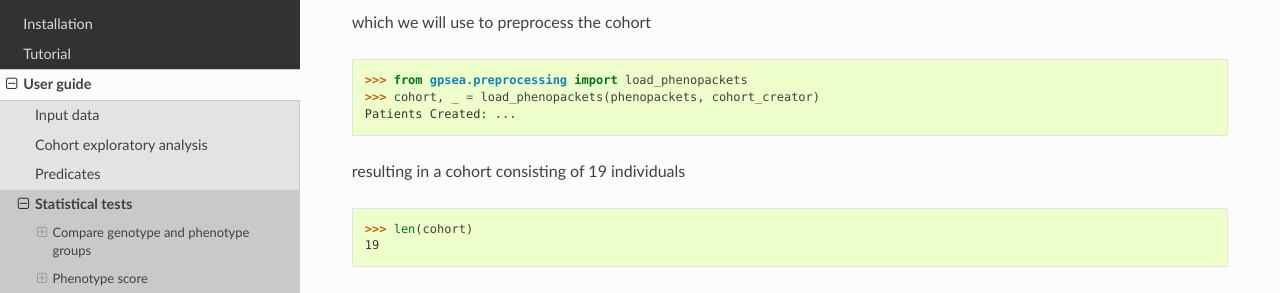
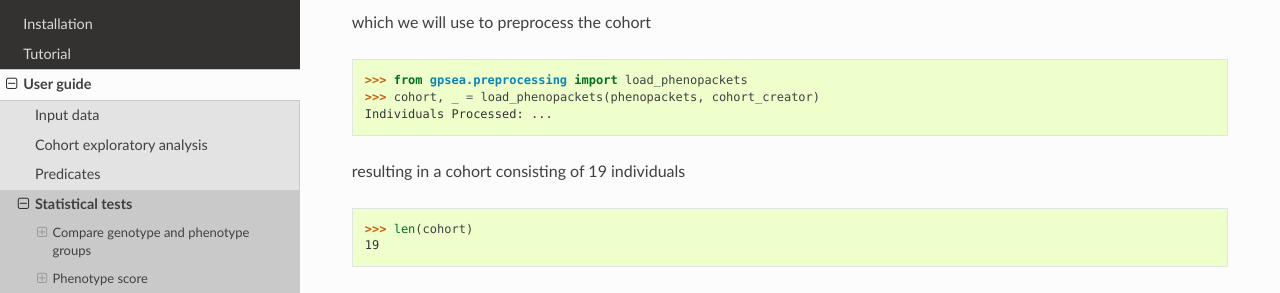
Before and after one commit to monarch-initiative/gpsea, a Sphinx documentation site: the page built from docs/user-guide/stats.rst, in a window 1280 px wide and 900 px high, scrolled down 7437 px. Shown: the part 153-446 px from the top of the window. Built offline with Sphinx 7.4.7 and the Read the Docs theme 2.0.0, drawn with Linux system fonts in a browser that asks for light colours; pages that are not in the unit, such as notebooks, are missing from menus.

Commit message:
I missed one

```diff
--- a/docs/user-guide/stats.rst
+++ b/docs/user-guide/stats.rst
@@ -344,7 +344,7 @@ which we will use to preprocess the cohort
 
 >>> from gpsea.preprocessing import load_phenopackets
 >>> cohort, _ = load_phenopackets(phenopackets, cohort_creator)  # doctest: +ELLIPSIS, +NORMALIZE_WHITESPACE
-Patients Created: ...
+Individuals Processed: ...
 
 
 resulting in a cohort consisting of 19 individuals
```
